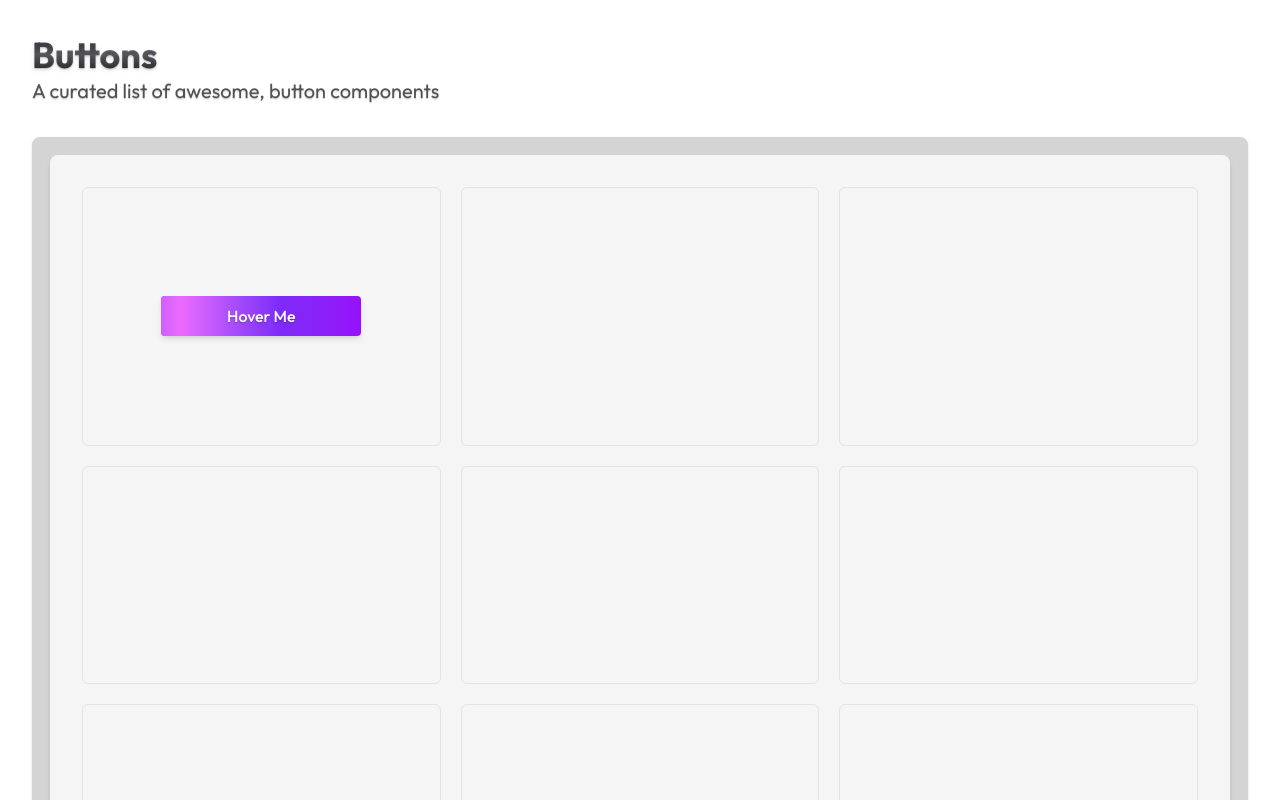
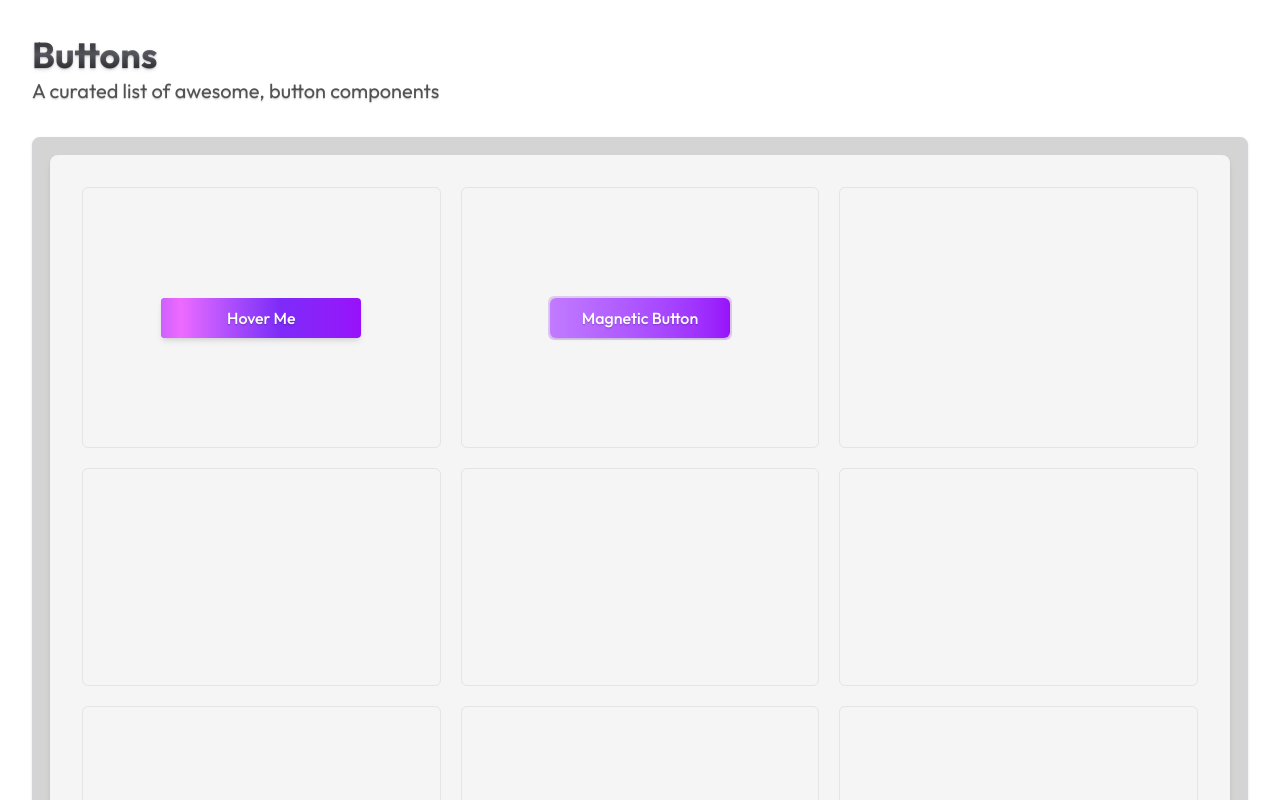
Before and after one commit to rishiraj1209/design-inspirations, a React (Vite) app in the folder ui-components/: page /buttons in a window 1280 px wide. Shown: the top 800 px of the page. Built offline with nearby package versions, Linux system fonts and the light colour scheme; a web font is replaced by a local one.

Commit message:
added magnetic button

```diff
--- a/ui-components/package.json
+++ b/ui-components/package.json
@@ -11,6 +11,7 @@
   },
   "dependencies": {
     "@tailwindcss/vite": "^4.3.0",
+    "motion": "^12.38.0",
     "react": "^19.2.6",
     "react-dom": "^19.2.6",
     "react-router-dom": "^7.15.0",
--- /dev/null
+++ b/ui-components/src/components/ButtonsPage/MagneticButton.tsx
@@ -0,0 +1,51 @@
+import { motion } from "motion/react"
+import { useRef, useState } from "react"
+
+const strength = 0.5;
+const MagneticButton = () => {
+    const ref = useRef<HTMLDivElement>(null);
+
+    const [position, setPosition] = useState({x:0, y:0});
+
+
+    const handleMouseMove = (e:React.MouseEvent<HTMLDivElement>)=>{
+        if(!ref.current) return ;
+
+        const {top, left, width, height} = ref.current.getBoundingClientRect();
+
+        const x = (e.clientX - (left + width/2)) * strength;
+        const y = (e.clientY - (top + height/2)) * strength;
+
+        setPosition({x,y});
+    }
+
+    const handleMouseLeave = ()=>{
+        setPosition({x:0, y:0});
+    }
+
+    const hasMoved = position.x !== 0 && position.y !== 0;
+  return (
+    <div
+        onMouseMove={handleMouseMove}
+        onMouseLeave={handleMouseLeave}
+        className="border-2 border-dashed rounded-md transition-colors duration-200"
+        style={{
+            borderColor: hasMoved?'blueviolet':'transparent',
+            backgroundColor: "color-mix(in srgb, blueviolet 20%, transparent)"
+        }}
+    >
+        <motion.div
+            ref={ref}
+            animate={{x:position.x, y:position.y}}
+            transition={{type:"spring", stiffness:150, damping:25, mass:0.3}}
+        >
+            <button className="px-8 py-2 bg-linear-to-r from-purple-400 to-purple-600 text-white font-medium text-shadow-sm shadow-sm rounded-md cursor-pointer active:scale-98 transition-all duration-200">
+                Magnetic Button
+            </button>
+        </motion.div>
+    </div>
+
+  )
+}
+
+export default MagneticButton
--- a/ui-components/src/pages/ButtonsPage.tsx
+++ b/ui-components/src/pages/ButtonsPage.tsx
@@ -1,4 +1,5 @@
 import GradientHoverButton from "../components/ButtonsPage/gradientHoverButton"
+import MagneticButton from "../components/ButtonsPage/MagneticButton"
 
 
 const ButtonsPage = () => {
@@ -10,7 +11,7 @@ const ButtonsPage = () => {
         <div className="min-h-screen bg-neutral-300 rounded-lg mt-8 p-4 shadow-sm border-2 border-zinc-300">
           <div className="bg-neutral-100 rounded-lg min-h-screen shadow-md grid grid-cols-1 sm:grid-cols-2 md:grid-cols-3 gap-5 p-8">
             <div className="w-full border border-zinc-200 rounded-md flex items-center justify-center hover:border-zinc-300 transition-all duration-300"><GradientHoverButton/></div>
-            <div className="w-full border border-zinc-200 rounded-md flex items-center justify-center hover:border-zinc-300 transition-all duration-300"></div>
+            <div className="w-full border border-zinc-200 rounded-md flex items-center justify-center hover:border-zinc-300 transition-all duration-300"><MagneticButton/></div>
             <div className="w-full border border-zinc-200 rounded-md flex items-center justify-center hover:border-zinc-300 transition-all duration-300"></div>
             <div className="w-full border border-zinc-200 rounded-md flex items-center justify-center hover:border-zinc-300 transition-all duration-300"></div>
             <div className="w-full border border-zinc-200 rounded-md flex items-center justify-center hover:border-zinc-300 transition-all duration-300"></div>
```
Also changed, not shown: 1 other file (tests, documents, lock files or other folders).
